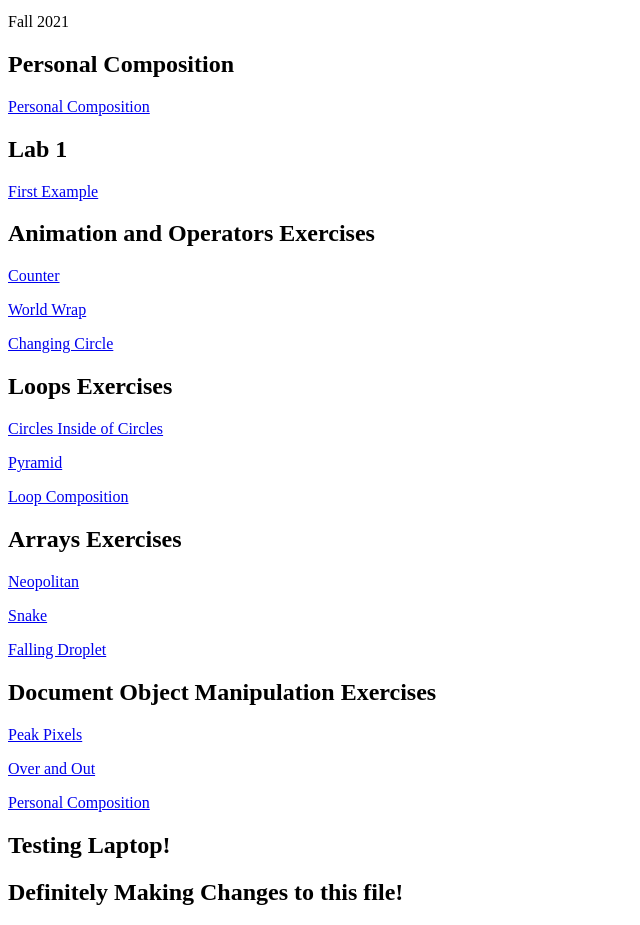
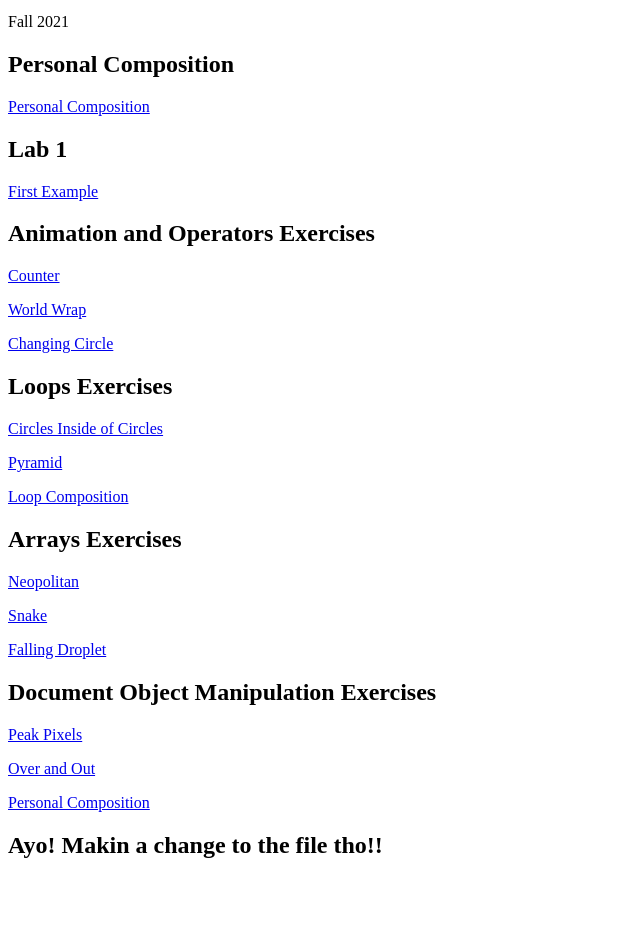
Before and after one commit to Bnewton019/n220fall2021newton-main, a plain HTML site: page index.html in a window 1280 px wide. Shown: the part 127-1052 px from the top of the page, without its empty margins (0-640 px from the left). After the commit the page ends 1006 px from the top, so only its background shows below. Drawn offline with Linux system fonts and the light colour scheme.

Commit message:
Makin changes to file for test!

```diff
--- a/index.html
+++ b/index.html
@@ -34,8 +34,7 @@
     <p><a href ="Projects/Over and Out/index.html">Over and Out</a> </p>
     <p><a href="Projects/Personal Composition DOM/index.html">Personal Composition</a> </p>
 
-    <h2>Testing Laptop!</h2>
-    <h2>Definitely Making Changes to this file!</h2>
+    <h2>Ayo! Makin a change to the file tho!!</h2>
 
 
 </body>
```
